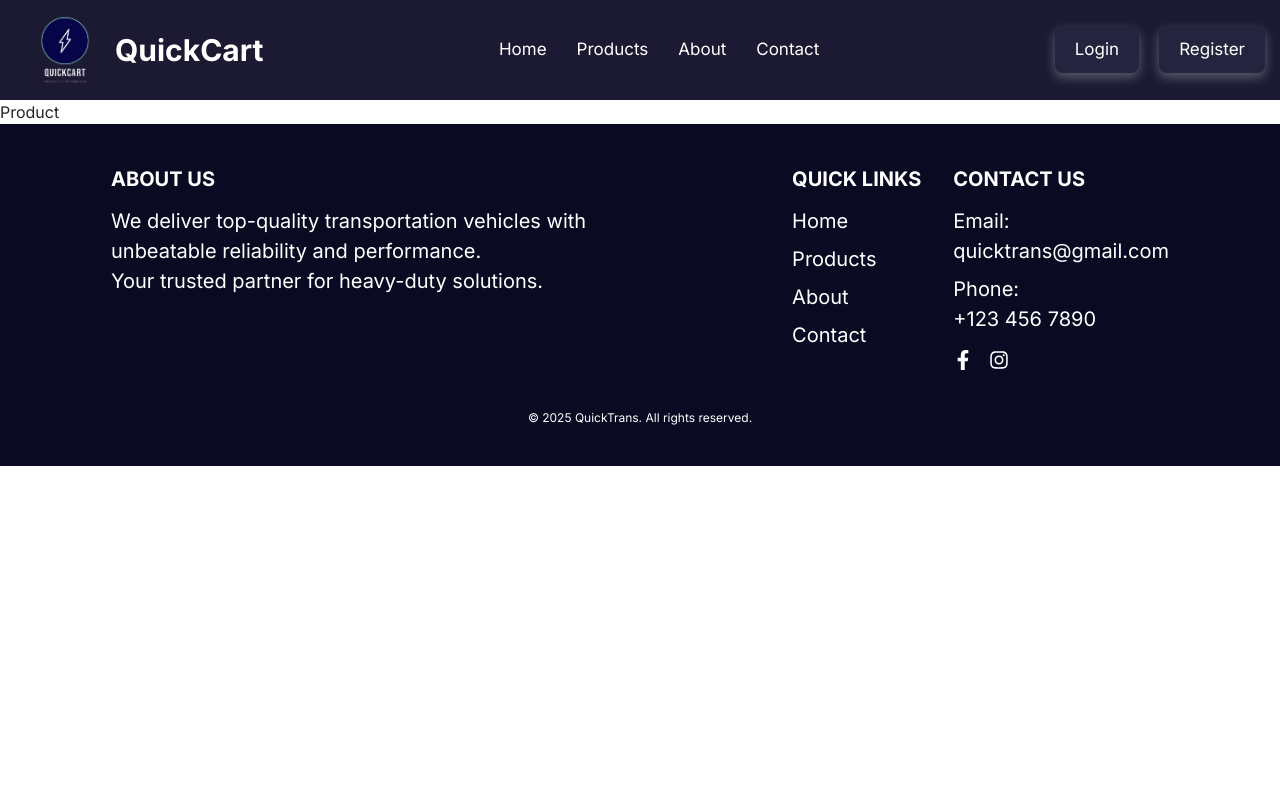
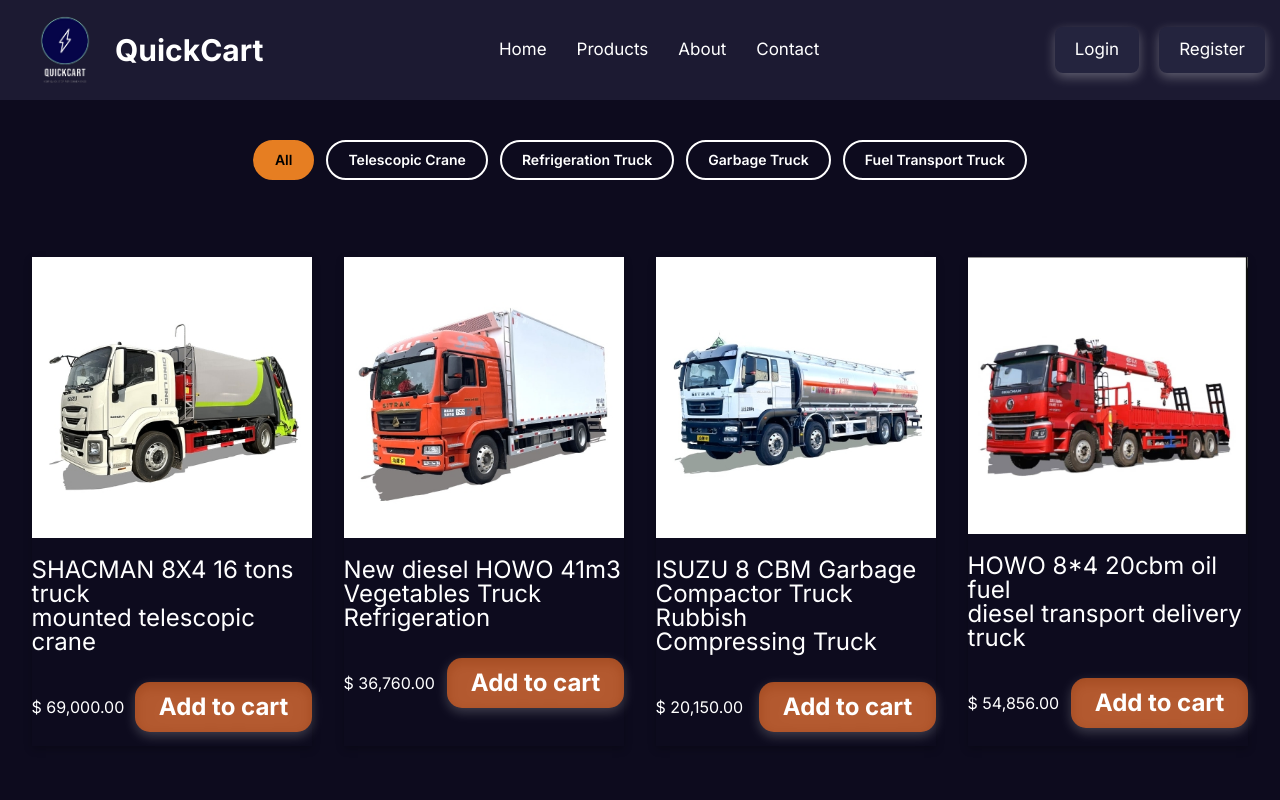
Before and after one commit to Ezeh-fx/E-COMMERCE, a React (Vite) app in the folder Client/: page /product in a window 1280 px wide. Shown: the top 800 px of the page. Built offline with nearby package versions, Linux system fonts and the light colour scheme; a web font is replaced by a local one.

Commit message:
frist comit

```diff
--- a/Client/src/components/static/data.tsx
+++ b/Client/src/components/static/data.tsx
@@ -89,3 +89,79 @@ export const GRID2 = [
         price: "$ 54,856.00",
     },
 ];
+
+
+export const GRID3 = [
+    {
+        title: <p>SHACMAN 8X4 16 tons <br /> truck <br /> mounted telescopic crane</p>,
+        img: tru1, // ✅ Directly assign the imported image
+        price: "$ 69,000.00",
+        category: "Telescopic Crane",
+    },
+    {
+        title: <p>New diesel HOWO 41m3 <br /> Vegetables Truck <br /> Refrigeration</p>,
+        img: tru2, // ✅ Directly assign the imported image
+        price: "$ 36,760.00",
+        category: "Refrigeration Truck",
+    },
+    {
+        title: <p>ISUZU 8 CBM Garbage <br /> Compactor Truck Rubbish <br /> Compressing Truck</p>,
+        img: tru3, // ✅ Directly assign the imported image
+        price: "$ 20,150.00",
+        category: "Garbage Truck",
+    },
+    {
+        title: <p>HOWO 8*4 20cbm oil fuel <br /> diesel transport delivery <br /> truck</p>,
+        img: tru4, // ✅ Directly assign the imported image
+        price: "$ 54,856.00",
+        category: "Fuel Transport Truck",
+    },
+    {
+        title: <p>SHACMAN 8X4 16 tons <br /> truck <br /> mounted telescopic crane</p>,
+        img: tru1, // ✅ Directly assign the imported image
+        price: "$ 69,000.00",
+        category: "Telescopic Crane",
+    },
+    {
+        title: <p>New diesel HOWO 41m3 <br /> Vegetables Truck <br /> Refrigeration</p>,
+        img: tru2, // ✅ Directly assign the imported image
+        price: "$ 36,760.00",
+        category: "Refrigeration Truck",
+    },
+    {
+        title: <p>ISUZU 8 CBM Garbage <br /> Compactor Truck Rubbish <br /> Compressing Truck</p>,
+        img: tru3, // ✅ Directly assign the imported image
+        price: "$ 20,150.00",
+        category: "Garbage Truck",
+    },
+    {
+        title: <p>HOWO 8*4 20cbm oil fuel <br /> diesel transport delivery <br /> truck</p>,
+        img: tru4, // ✅ Directly assign the imported image
+        price: "$ 54,856.00",
+        category: "Fuel Transport Truck",
+    },
+    {
+        title: <p>SHACMAN 8X4 16 tons <br /> truck <br /> mounted telescopic crane</p>,
+        img: tru1, // ✅ Directly assign the imported image
+        price: "$ 69,000.00",
+        category: "Telescopic Crane",
+    },
+    {
+        title: <p>New diesel HOWO 41m3 <br /> Vegetables Truck <br /> Refrigeration</p>,
+        img: tru2, // ✅ Directly assign the imported image
+        price: "$ 36,760.00",
+        category: "Refrigeration Truck",
+    },
+    {
+        title: <p>ISUZU 8 CBM Garbage <br /> Compactor Truck Rubbish <br /> Compressing Truck</p>,
+        img: tru3, // ✅ Directly assign the imported image
+        price: "$ 20,150.00",
+        category: "Garbage Truck",
+    },
+    {
+        title: <p>HOWO 8*4 20cbm oil fuel <br /> diesel transport delivery <br /> truck</p>,
+        img: tru4, // ✅ Directly assign the imported image
+        price: "$ 54,856.00",
+        category: "Fuel Transport Truck",
+    },
+];
--- a/Client/src/pages/Product.tsx
+++ b/Client/src/pages/Product.tsx
@@ -1,11 +1,101 @@
-
+import { useState, useEffect } from "react";
+import { GRID3 } from "../components/static/data";
+import { ThreeCircles } from "react-loader-spinner";
 
 const Product = () => {
+  const [selectedCategory, setSelectedCategory] = useState("All");
+  const [loading, setLoading] = useState(true);
+
+  useEffect(() => {
+    setTimeout(() => setLoading(false), 2000);
+  }, []);
+
+  const categories = ["All", ...new Set(GRID3.map((item) => item.category))];
+
+  const filteredProducts =
+    selectedCategory === "All"
+      ? GRID3
+      : GRID3.filter((item) => item.category === selectedCategory);
+
   return (
     <div>
-      <h1>Product</h1>
+      {loading ? (
+        <div className="fixed inset-0 z-50 flex flex-col items-center justify-center bg-[#1c1a32]">
+          <ThreeCircles
+            visible={true}
+            height="100"
+            width="100"
+            color="#e67e22"
+            ariaLabel="three-circles-loading"
+          />
+          <p className="mt-3 text-lg font-medium text-[#e67e22]">Loading...</p>
+        </div>
+      ) : (
+        <div className="w-full bg-[#0D0B1E] py-10 min-h-screen text-white px-4">
+          {/* ✅ Category Filter Buttons */}
+          <div className="flex flex-wrap justify-center gap-3 mx-auto mb-10 max-w-7xl">
+            {categories.map((category, idx) => (
+              <button
+                key={idx}
+                onClick={() => setSelectedCategory(category)}
+                className={`px-5 py-2 rounded-full border-2 text-sm font-semibold transition-all
+                ${
+                  selectedCategory === category
+                    ? "bg-[#e67e22] border-[#e67e22] text-black"
+                    : "border-white hover:bg-white hover:text-black"
+                }`}
+              >
+                {category}
+              </button>
+            ))}
+          </div>
+
+          {/* ✅ Product Grid (your original layout) */}
+          <div className="grid w-full h-auto lg:grid-cols-1 sm:grid-cols-2 md:grid-cols-3 grid-cols-4 place-items-center bg-[#0D0B1E] py-5 gap-y-10">
+            {filteredProducts.map((items, i) => (
+              <div
+                key={i}
+                className="w-[90%] h-[90%] shadow-[rgba(0,0,0,0.24)_0px_3px_8px] gap-5 flex flex-col mb-10 mt-5"
+              >
+                {/* Product Image */}
+                <div>
+                  <img
+                    src={items.img}
+                    alt={
+                      typeof items.title === "string"
+                        ? items.title
+                        : String(items.title)
+                    }
+                    className="w-full h-auto"
+                  />
+                </div>
+
+                {/* Product Description */}
+                <div>
+                  <p className="font-normal text-[24px] text-[#FFFFFF] leading-[100%]">
+                    {items.title}
+                  </p>
+                </div>
+
+                <div className="flex items-center justify-between py-2">
+                  {/* Product Price */}
+                  <p className="text-[#FFFFFF]">{items.price}</p>
+
+                  {/* Purchase Button */}
+                  <button
+                    className="bg-[#E56623B2] text-white font-bold py-3 px-6 hover:bg-[#e67e22] transition rounded-[15px]
+                  drop-shadow-[0_4px_6px_rgba(255,255,255,0.3)] h-[50px] text-[24px] leading-[100%] w-auto"
+                  >
+                    Add to cart
+                  </button>
+                </div>
+              </div>
+            ))}
+          </div>
+        </div>
+      )}
     </div>
-  )
-}
+  );
+};
 
-export default Product
+export default Product;
```
